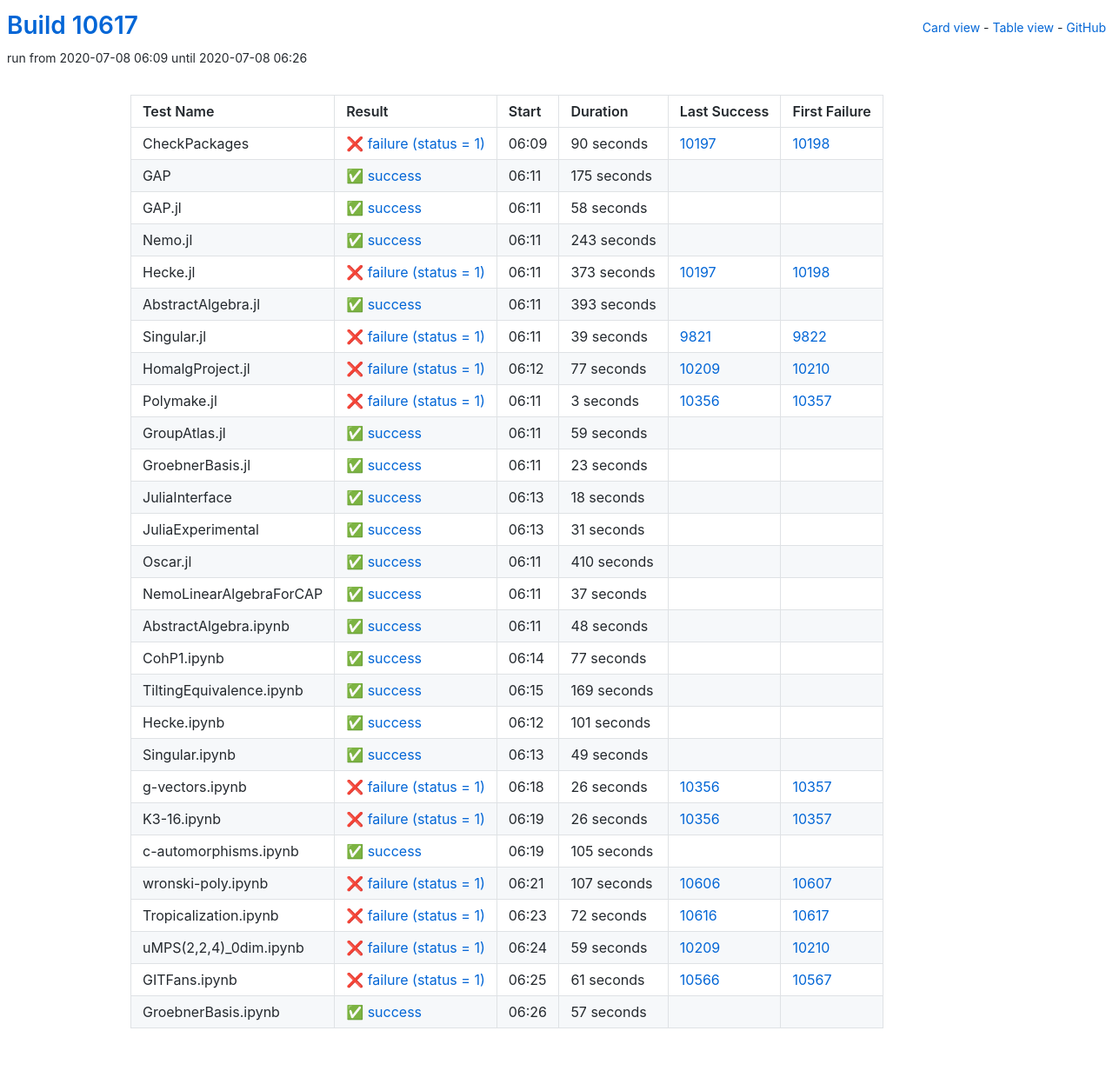
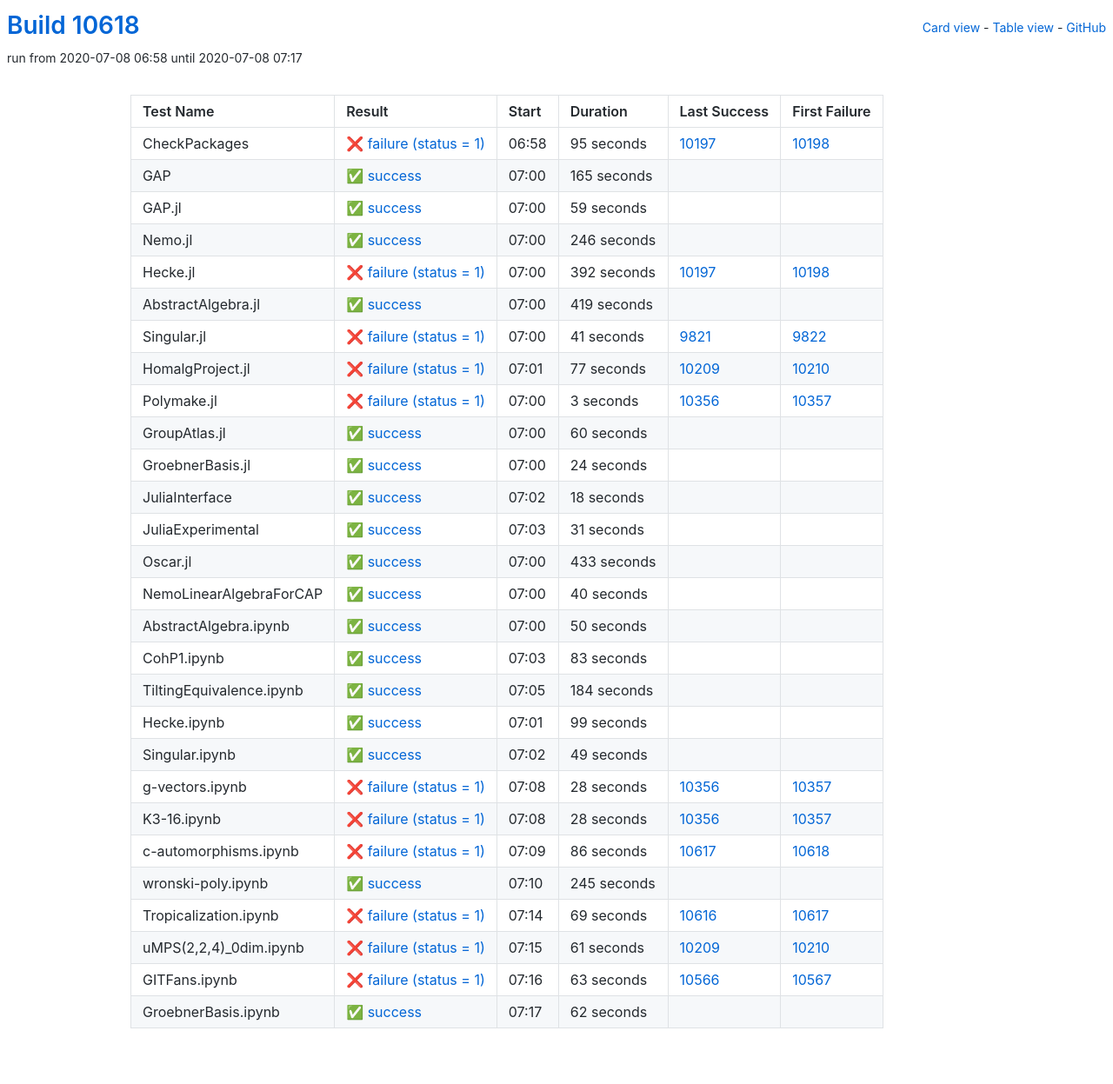
Before and after one commit to oscar-system/oscar-ci-status, a Jekyll site: the page built from table.html, in a window 1280 px wide. Shown: the whole page at 87% size. Built offline with Jekyll 4.4.1, drawn with Linux system fonts in a browser that asks for light colours.

Commit message:
Build #10618

```diff
--- a/_data/ci.yml
+++ b/_data/ci.yml
@@ -1,6 +1,6 @@
 ---
-build: 10617
-build_url: https://oscarci.mathematik.uni-kl.de/job/oscar/10617/
+build: 10618
+build_url: https://oscarci.mathematik.uni-kl.de/job/oscar/10618/
 job: oscar
 organization: oscar-system
 repo: oscar-ci-status
@@ -8,92 +8,92 @@
 tests:
 - name: CheckPackages
   id: checkpackages
-  log: https://oscarci.mathematik.uni-kl.de/job/oscar/10617/artifact/logs/build-10617/CheckPackages.log
-  start: 2020-07-08 06:09
+  log: https://oscarci.mathematik.uni-kl.de/job/oscar/10618/artifact/logs/build-10618/CheckPackages.log
+  start: 2020-07-08 06:58
   success: false
   exitcode: 1
   status: failure
-  duration: 90
+  duration: 95
   last_success: 10197
   last_success_url: https://oscarci.mathematik.uni-kl.de/job/oscar/10197/
   first_failure: 10198
   first_failure_url: https://oscarci.mathematik.uni-kl.de/job/oscar/10198/
 - name: GAP
   id: gap
-  log: https://oscarci.mathematik.uni-kl.de/job/oscar/10617/artifact/logs/build-10617/GAP.log
-  start: 2020-07-08 06:11
+  log: https://oscarci.mathematik.uni-kl.de/job/oscar/10618/artifact/logs/build-10618/GAP.log
+  start: 2020-07-08 07:00
   success: true
   exitcode: 0
   status: success
-  duration: 175
+  duration: 165
   last_success: false
   last_success_url:
   first_failure: false
   first_failure_url:
 - name: GAP.jl
   id: gap-jl
-  log: https://oscarci.mathematik.uni-kl.de/job/oscar/10617/artifact/logs/build-10617/GAP.jl.log
-  start: 2020-07-08 06:11
+  log: https://oscarci.mathematik.uni-kl.de/job/oscar/10618/artifact/logs/build-10618/GAP.jl.log
+  start: 2020-07-08 07:00
   success: true
   exitcode: 0
   status: success
-  duration: 58
+  duration: 59
   last_success: false
   last_success_url:
   first_failure: false
   first_failure_url:
 - name: Nemo.jl
   id: nemo-jl
-  log: https://oscarci.mathematik.uni-kl.de/job/oscar/10617/artifact/logs/build-10617/Nemo.jl.log
-  start: 2020-07-08 06:11
+  log: https://oscarci.mathematik.uni-kl.de/job/oscar/10618/artifact/logs/build-10618/Nemo.jl.log
+  start: 2020-07-08 07:00
   success: true
   exitcode: 0
   status: success
-  duration: 243
+  duration: 246
   last_success: false
   last_success_url:
   first_failure: false
   first_failure_url:
 - name: Hecke.jl
   id: hecke-jl
-  log: https://oscarci.mathematik.uni-kl.de/job/oscar/10617/artifact/logs/build-10617/Hecke.jl.log
-  start: 2020-07-08 06:11
+  log: https://oscarci.mathematik.uni-kl.de/job/oscar/10618/artifact/logs/build-10618/Hecke.jl.log
+  start: 2020-07-08 07:00
   success: false
   exitcode: 1
   status: failure
-  duration: 373
+  duration: 392
   last_success: 10197
   last_success_url: https://oscarci.mathematik.uni-kl.de/job/oscar/10197/
   first_failure: 10198
   first_failure_url: https://oscarci.mathematik.uni-kl.de/job/oscar/10198/
 - name: AbstractAlgebra.jl
   id: abstractalgebra-jl
-  log: https://oscarci.mathematik.uni-kl.de/job/oscar/10617/artifact/logs/build-10617/AbstractAlgebra.jl.log
-  start: 2020-07-08 06:11
+  log: https://oscarci.mathematik.uni-kl.de/job/oscar/10618/artifact/logs/build-10618/AbstractAlgebra.jl.log
+  start: 2020-07-08 07:00
   success: true
   exitcode: 0
   status: success
-  duration: 393
+  duration: 419
   last_success: false
   last_success_url:
   first_failure: false
   first_failure_url:
 - name: Singular.jl
   id: singular-jl
-  log: https://oscarci.mathematik.uni-kl.de/job/oscar/10617/artifact/logs/build-10617/Singular.jl.log
-  start: 2020-07-08 06:11
+  log: https://oscarci.mathematik.uni-kl.de/job/oscar/10618/artifact/logs/build-10618/Singular.jl.log
+  start: 2020-07-08 07:00
   success: false
   exitcode: 1
   status: failure
-  duration: 39
+  duration: 41
   last_success: 9821
   last_success_url: https://oscarci.mathematik.uni-kl.de/job/oscar/9821/
   first_failure: 9822
   first_failure_url: https://oscarci.mathematik.uni-kl.de/job/oscar/9822/
 - name: HomalgProject.jl
   id: homalgproject-jl
-  log: https://oscarci.mathematik.uni-kl.de/job/oscar/10617/artifact/logs/build-10617/HomalgProject.jl.log
-  start: 2020-07-08 06:12
+  log: https://oscarci.mathematik.uni-kl.de/job/oscar/10618/artifact/logs/build-10618/HomalgProject.jl.log
+  start: 2020-07-08 07:01
   success: false
   exitcode: 1
   status: failure
@@ -104,8 +104,8 @@
   first_failure_url: https://oscarci.mathematik.uni-kl.de/job/oscar/10210/
 - name: Polymake.jl
   id: polymake-jl
-  log: https://oscarci.mathematik.uni-kl.de/job/oscar/10617/artifact/logs/build-10617/Polymake.jl.log
-  start: 2020-07-08 06:11
+  log: https://oscarci.mathematik.uni-kl.de/job/oscar/10618/artifact/logs/build-10618/Polymake.jl.log
+  start: 2020-07-08 07:00
   success: false
   exitcode: 1
   status: failure
@@ -116,32 +116,32 @@
   first_failure_url: https://oscarci.mathematik.uni-kl.de/job/oscar/10357/
 - name: GroupAtlas.jl
   id: groupatlas-jl
-  log: https://oscarci.mathematik.uni-kl.de/job/oscar/10617/artifact/logs/build-10617/GroupAtlas.jl.log
-  start: 2020-07-08 06:11
+  log: https://oscarci.mathematik.uni-kl.de/job/oscar/10618/artifact/logs/build-10618/GroupAtlas.jl.log
+  start: 2020-07-08 07:00
   success: true
   exitcode: 0
   status: success
-  duration: 59
+  duration: 60
   last_success: false
   last_success_url:
   first_failure: false
   first_failure_url:
 - name: GroebnerBasis.jl
   id: groebnerbasis-jl
-  log: https://oscarci.mathematik.uni-kl.de/job/oscar/10617/artifact/logs/build-10617/GroebnerBasis.jl.log
-  start: 2020-07-08 06:11
+  log: https://oscarci.mathematik.uni-kl.de/job/oscar/10618/artifact/logs/build-10618/GroebnerBasis.jl.log
+  start: 2020-07-08 07:00
   success: true
   exitcode: 0
   status: success
-  duration: 23
+  duration: 24
   last_success: false
   last_success_url:
   first_failure: false
   first_failure_url:
 - name: JuliaInterface
   id: juliainterface
-  log: https://oscarci.mathematik.uni-kl.de/job/oscar/10617/artifact/logs/build-10617/JuliaInterface.log
-  start: 2020-07-08 06:13
+  log: https://oscarci.mathematik.uni-kl.de/job/oscar/10618/artifact/logs/build-10618/JuliaInterface.log
+  start: 2020-07-08 07:02
   success: true
   exitcode: 0
   status: success
@@ -152,8 +152,8 @@
   first_failure_url:
 - name: JuliaExperimental
   id: juliaexperimental
-  log: https://oscarci.mathematik.uni-kl.de/job/oscar/10617/artifact/logs/build-10617/JuliaExperimental.log
-  start: 2020-07-08 06:13
+  log: https://oscarci.mathematik.uni-kl.de/job/oscar/10618/artifact/logs/build-10618/JuliaExperimental.log
+  start: 2020-07-08 07:03
   success: true
   exitcode: 0
   status: success
@@ -164,80 +164,80 @@
   first_failure_url:
 - name: Oscar.jl
   id: oscar-jl
-  log: https://oscarci.mathematik.uni-kl.de/job/oscar/10617/artifact/logs/build-10617/Oscar.jl.log
-  start: 2020-07-08 06:11
+  log: https://oscarci.mathematik.uni-kl.de/job/oscar/10618/artifact/logs/build-10618/Oscar.jl.log
+  start: 2020-07-08 07:00
   success: true
   exitcode: 0
   status: success
-  duration: 410
+  duration: 433
   last_success: false
   last_success_url:
   first_failure: false
   first_failure_url:
 - name: NemoLinearAlgebraForCAP
   id: nemolinearalgebraforcap
-  log: https://oscarci.mathematik.uni-kl.de/job/oscar/10617/artifact/logs/build-10617/NemoLinearAlgebraForCAP.log
-  start: 2020-07-08 06:11
+  log: https://oscarci.mathematik.uni-kl.de/job/oscar/10618/artifact/logs/build-10618/NemoLinearAlgebraForCAP.log
+  start: 2020-07-08 07:00
   success: true
   exitcode: 0
   status: success
-  duration: 37
+  duration: 40
   last_success: false
   last_success_url:
   first_failure: false
   first_failure_url:
 - name: AbstractAlgebra.ipynb
   id: abstractalgebra-ipynb
-  log: https://oscarci.mathematik.uni-kl.de/job/oscar/10617/artifact/logs/build-10617/AbstractAlgebra.ipynb.log
-  start: 2020-07-08 06:11
+  log: https://oscarci.mathematik.uni-kl.de/job/oscar/10618/artifact/logs/build-10618/AbstractAlgebra.ipynb.log
+  start: 2020-07-08 07:00
   success: true
   exitcode: 0
   status: success
-  duration: 48
+  duration: 50
   last_success: false
   last_success_url:
   first_failure: false
   first_failure_url:
 - name: CohP1.ipynb
   id: cohp1-ipynb
-  log: https://oscarci.mathematik.uni-kl.de/job/oscar/10617/artifact/logs/build-10617/CohP1.ipynb.log
-  start: 2020-07-08 06:14
+  log: https://oscarci.mathematik.uni-kl.de/job/oscar/10618/artifact/logs/build-10618/CohP1.ipynb.log
+  start: 2020-07-08 07:03
   success: true
   exitcode: 0
   status: success
-  duration: 77
+  duration: 83
   last_success: false
   last_success_url:
   first_failure: false
   first_failure_url:
 - name: TiltingEquivalence.ipynb
   id: tiltingequivalence-ipynb
-  log: https://oscarci.mathematik.uni-kl.de/job/oscar/10617/artifact/logs/build-10617/TiltingEquivalence.ipynb.log
-  start: 2020-07-08 06:15
+  log: https://oscarci.mathematik.uni-kl.de/job/oscar/10618/artifact/logs/build-10618/TiltingEquivalence.ipynb.log
+  start: 2020-07-08 07:05
   success: true
   exitcode: 0
   status: success
-  duration: 169
+  duration: 184
   last_success: false
   last_success_url:
   first_failure: false
   first_failure_url:
 - name: Hecke.ipynb
   id: hecke-ipynb
-  log: https://oscarci.mathematik.uni-kl.de/job/oscar/10617/artifact/logs/build-10617/Hecke.ipynb.log
-  start: 2020-07-08 06:12
+  log: https://oscarci.mathematik.uni-kl.de/job/oscar/10618/artifact/logs/build-10618/Hecke.ipynb.log
+  start: 2020-07-08 07:01
   success: true
   exitcode: 0
   status: success
-  duration: 101
+  duration: 99
   last_success: false
   last_success_url:
   first_failure: false
   first_failure_url:
 - name: Singular.ipynb
   id: singular-ipynb
-  log: https://oscarci.mathematik.uni-kl.de/job/oscar/10617/artifact/logs/build-10617/Singular.ipynb.log
-  start: 2020-07-08 06:13
+  log: https://oscarci.mathematik.uni-kl.de/job/oscar/10618/artifact/logs/build-10618/Singular.ipynb.log
+  start: 2020-07-08 07:02
   success: true
   exitcode: 0
   status: success
@@ -248,96 +248,96 @@
   first_failure_url:
 - name: g-vectors.ipynb
   id: g-vectors-ipynb
-  log: https://oscarci.mathematik.uni-kl.de/job/oscar/10617/artifact/logs/build-10617/g-vectors.ipynb.log
-  start: 2020-07-08 06:18
+  log: https://oscarci.mathematik.uni-kl.de/job/oscar/10618/artifact/logs/build-10618/g-vectors.ipynb.log
+  start: 2020-07-08 07:08
   success: false
   exitcode: 1
   status: failure
-  duration: 26
+  duration: 28
   last_success: 10356
   last_success_url: https://oscarci.mathematik.uni-kl.de/job/oscar/10356/
   first_failure: 10357
   first_failure_url: https://oscarci.mathematik.uni-kl.de/job/oscar/10357/
 - name: K3-16.ipynb
   id: k3-16-ipynb
-  log: https://oscarci.mathematik.uni-kl.de/job/oscar/10617/artifact/logs/build-10617/K3-16.ipynb.log
-  start: 2020-07-08 06:19
+  log: https://oscarci.mathematik.uni-kl.de/job/oscar/10618/artifact/logs/build-10618/K3-16.ipynb.log
+  start: 2020-07-08 07:08
   success: false
   exitcode: 1
   status: failure
-  duration: 26
+  duration: 28
   last_success: 10356
   last_success_url: https://oscarci.mathematik.uni-kl.de/job/oscar/10356/
   first_failure: 10357
   first_failure_url: https://oscarci.mathematik.uni-kl.de/job/oscar/10357/
 - name: c-automorphisms.ipynb
   id: c-automorphisms-ipynb
-  log: https://oscarci.mathematik.uni-kl.de/job/oscar/10617/artifact/logs/build-10617/c-automorphisms.ipynb.log
-  start: 2020-07-08 06:19
+  log: https://oscarci.mathematik.uni-kl.de/job/oscar/10618/artifact/logs/build-10618/c-automorphisms.ipynb.log
+  start: 2020-07-08 07:09
+  success: false
+  exitcode: 1
+  status: failure
+  duration: 86
+  last_success: 10617
+  last_success_url: https://oscarci.mathematik.uni-kl.de/job/oscar/10617/
+  first_failure: 10618
+  first_failure_url: https://oscarci.mathematik.uni-kl.de/job/oscar/10618/
+- name: wronski-poly.ipynb
+  id: wronski-poly-ipynb
+  log: https://oscarci.mathematik.uni-kl.de/job/oscar/10618/artifact/logs/build-10618/wronski-poly.ipynb.log
+  start: 2020-07-08 07:10
   success: true
   exitcode: 0
   status: success
-  duration: 105
+  duration: 245
   last_success: false
   last_success_url:
   first_failure: false
   first_failure_url:
-- name: wronski-poly.ipynb
-  id: wronski-poly-ipynb
-  log: https://oscarci.mathematik.uni-kl.de/job/oscar/10617/artifact/logs/build-10617/wronski-poly.ipynb.log
-  start: 2020-07-08 06:21
+- name: Tropicalization.ipynb
+  id: tropicalization-ipynb
+  log: https://oscarci.mathematik.uni-kl.de/job/oscar/10618/artifact/logs/build-10618/Tropicalization.ipynb.log
+  start: 2020-07-08 07:14
   success: false
   exitcode: 1
   status: failure
-  duration: 107
-  last_success: 10606
-  last_success_url: https://oscarci.mathematik.uni-kl.de/job/oscar/10606/
-  first_failure: 10607
-  first_failure_url: https://oscarci.mathematik.uni-kl.de/job/oscar/10607/
-- name: Tropicalization.ipynb
-  id: tropicalization-ipynb
-  log: https://oscarci.mathematik.uni-kl.de/job/oscar/10617/artifact/logs/build-10617/Tropicalization.ipynb.log
-  start: 2020-07-08 06:23
-  success: false
-  exitcode: 1
-  status: failure
-  duration: 72
+  duration: 69
   last_success: 10616
   last_success_url: https://oscarci.mathematik.uni-kl.de/job/oscar/10616/
   first_failure: 10617
   first_failure_url: https://oscarci.mathematik.uni-kl.de/job/oscar/10617/
 - name: uMPS(2,2,4)_0dim.ipynb
   id: umps-2-2-4-0dim-ipynb
-  log: https://oscarci.mathematik.uni-kl.de/job/oscar/10617/artifact/logs/build-10617/uMPS-2-2-4-_0dim.ipynb.log
-  start: 2020-07-08 06:24
+  log: https://oscarci.mathematik.uni-kl.de/job/oscar/10618/artifact/logs/build-10618/uMPS-2-2-4-_0dim.ipynb.log
+  start: 2020-07-08 07:15
   success: false
   exitcode: 1
   status: failure
-  duration: 59
+  duration: 61
   last_success: 10209
   last_success_url: https://oscarci.mathematik.uni-kl.de/job/oscar/10209/
   first_failure: 10210
   first_failure_url: https://oscarci.mathematik.uni-kl.de/job/oscar/10210/
 - name: GITFans.ipynb
   id: gitfans-ipynb
-  log: https://oscarci.mathematik.uni-kl.de/job/oscar/10617/artifact/logs/build-10617/GITFans.ipynb.log
-  start: 2020-07-08 06:25
+  log: https://oscarci.mathematik.uni-kl.de/job/oscar/10618/artifact/logs/build-10618/GITFans.ipynb.log
+  start: 2020-07-08 07:16
   success: false
   exitcode: 1
   status: failure
-  duration: 61
+  duration: 63
   last_success: 10566
   last_success_url: https://oscarci.mathematik.uni-kl.de/job/oscar/10566/
   first_failure: 10567
   first_failure_url: https://oscarci.mathematik.uni-kl.de/job/oscar/10567/
 - name: GroebnerBasis.ipynb
   id: groebnerbasis-ipynb
-  log: https://oscarci.mathematik.uni-kl.de/job/oscar/10617/artifact/logs/build-10617/GroebnerBasis.ipynb.log
-  start: 2020-07-08 06:26
+  log: https://oscarci.mathematik.uni-kl.de/job/oscar/10618/artifact/logs/build-10618/GroebnerBasis.ipynb.log
+  start: 2020-07-08 07:17
   success: true
   exitcode: 0
   status: success
-  duration: 57
+  duration: 62
   last_success: false
   last_success_url:
   first_failure: false
```
Also changed, not shown: README.md.
